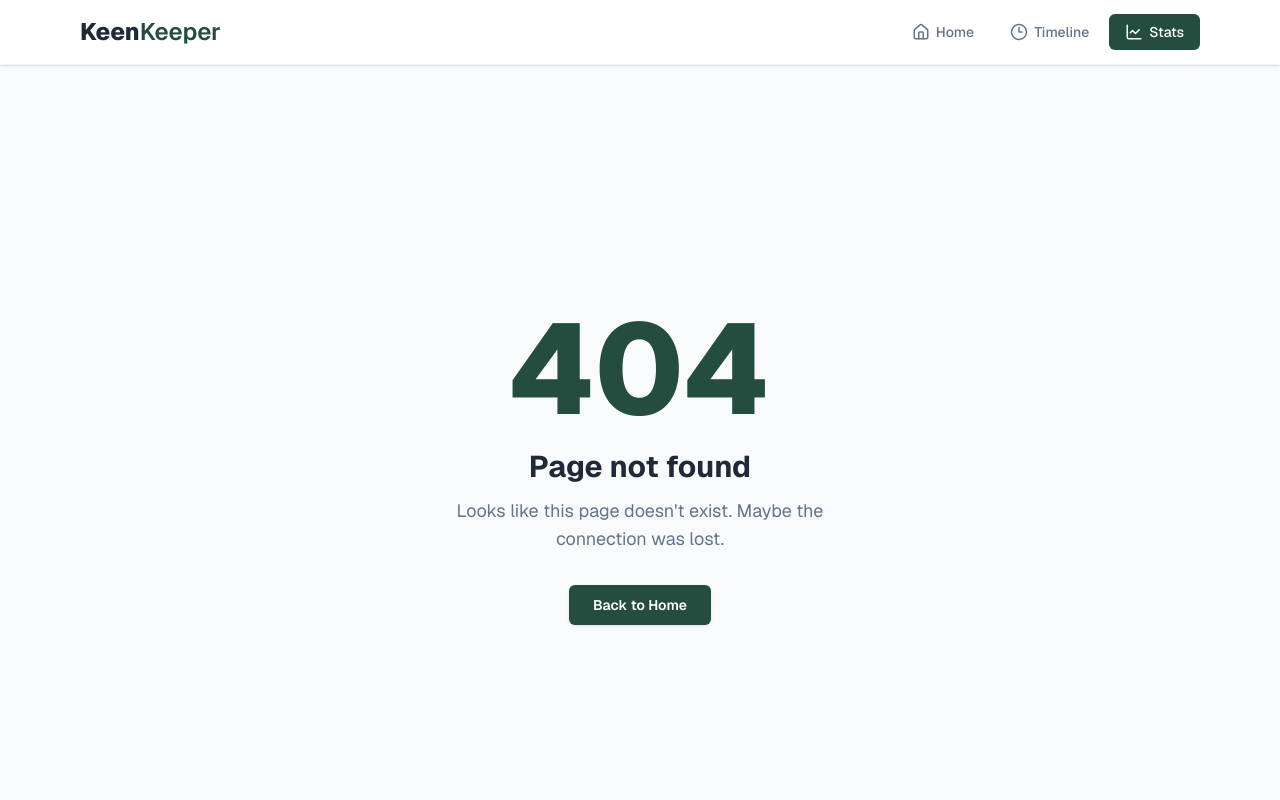
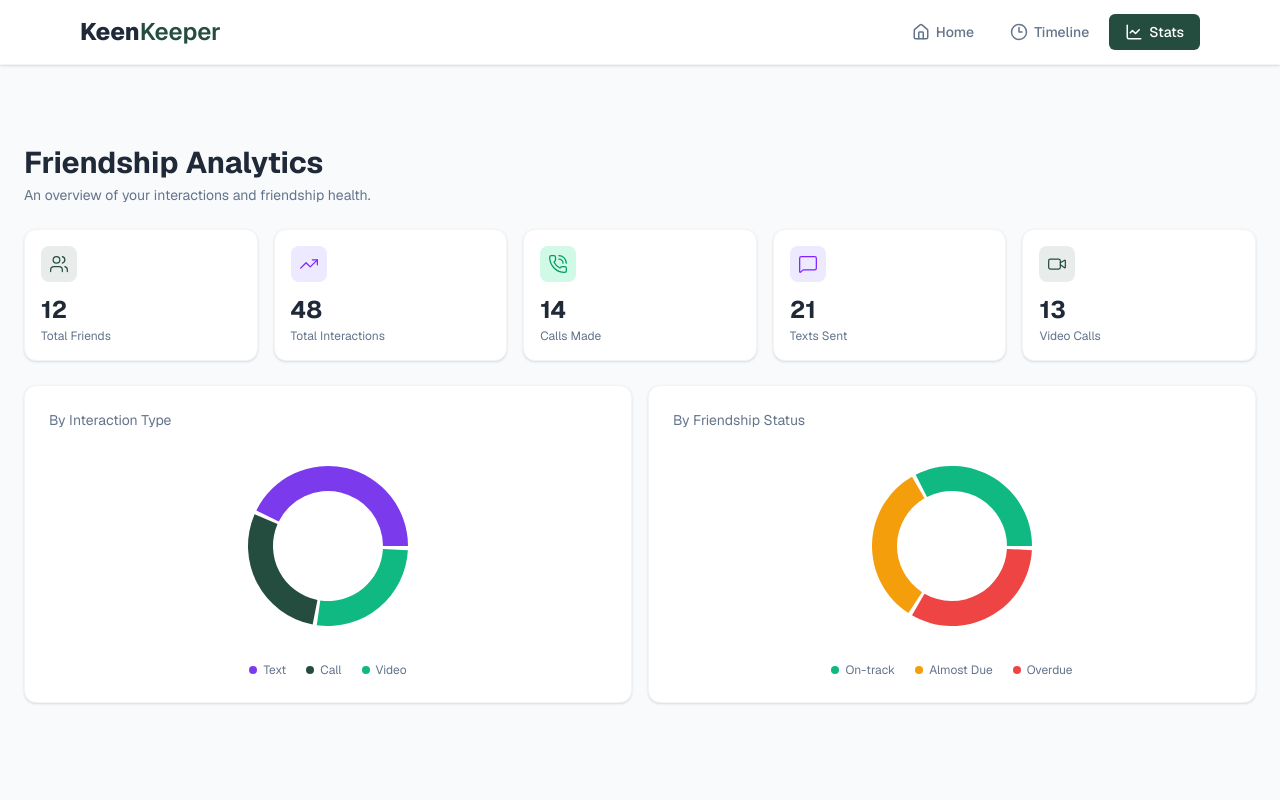
Before and after one commit to imarufbillah/keen-keeper, a Next.js app: page /stats in a window 1280 px wide. Shown: the top 800 px of the page. Built offline with nearby package versions, Linux system fonts and the light colour scheme.

Commit message:
feat: add StatsPage and ChartCard components for displaying friendship analytics

```diff
--- a/package.json
+++ b/package.json
@@ -13,7 +13,8 @@
     "next": "16.2.3",
     "react": "19.2.4",
     "react-dom": "19.2.4",
-    "react-icons": "^5.6.0"
+    "react-icons": "^5.6.0",
+    "recharts": "^2.15.4"
   },
   "devDependencies": {
     "@tailwindcss/postcss": "^4",
--- /dev/null
+++ b/src/app/stats/page.jsx
@@ -0,0 +1,104 @@
+"use client";
+
+import ChartCard from "@/components/layout/stats/ChartCard";
+import {
+  PhoneCall,
+  MessageSquare,
+  Video,
+  Users,
+  TrendingUp,
+} from "lucide-react";
+
+const summaryCards = [
+  {
+    label: "Total Friends",
+    value: 12,
+    icon: <Users size={20} strokeWidth={1.5} />,
+    color: "text-primary bg-primary/10",
+  },
+  {
+    label: "Total Interactions",
+    value: 48,
+    icon: <TrendingUp size={20} strokeWidth={1.5} />,
+    color: "text-violet-600 bg-violet-100",
+  },
+  {
+    label: "Calls Made",
+    value: 14,
+    icon: <PhoneCall size={20} strokeWidth={1.5} />,
+    color: "text-emerald-600 bg-emerald-100",
+  },
+  {
+    label: "Texts Sent",
+    value: 21,
+    icon: <MessageSquare size={20} strokeWidth={1.5} />,
+    color: "text-violet-600 bg-violet-100",
+  },
+  {
+    label: "Video Calls",
+    value: 13,
+    icon: <Video size={20} strokeWidth={1.5} />,
+    color: "text-primary bg-primary/10",
+  },
+];
+
+const interactionBreakdown = [
+  { label: "Text", count: 21, color: "#7c3aed" },
+  { label: "Call", count: 14, color: "#244d3f" },
+  { label: "Video", count: 13, color: "#10b981" },
+];
+
+const statusBreakdown = [
+  { label: "On-track", count: 4, color: "#10b981" },
+  { label: "Almost Due", count: 4, color: "#f59e0b" },
+  { label: "Overdue", count: 4, color: "#ef4444" },
+];
+
+const StatsPage = () => {
+  return (
+    <section className="pt-14 md:pt-20 pb-10">
+      <div className="container mx-auto px-4 sm:px-6 space-y-6">
+        {/* Header */}
+        <div className="flex flex-col gap-1">
+          <h1 className="text-2xl sm:text-3xl font-bold text-heading">
+            Friendship Analytics
+          </h1>
+          <p className="text-sm text-muted">
+            An overview of your interactions and friendship health.
+          </p>
+        </div>
+
+        {/* Summary cards */}
+        <div className="grid grid-cols-2 sm:grid-cols-3 lg:grid-cols-5 gap-3 sm:gap-4">
+          {summaryCards.map((card) => (
+            <div
+              key={card.label}
+              className="bg-white rounded-xl border border-gray-100 shadow-sm p-4 flex flex-col gap-3"
+            >
+              <span
+                className={`w-9 h-9 rounded-lg flex items-center justify-center ${card.color}`}
+              >
+                {card.icon}
+              </span>
+              <div>
+                <p className="text-2xl font-bold text-heading">{card.value}</p>
+                <p className="text-xs text-muted mt-0.5">{card.label}</p>
+              </div>
+            </div>
+          ))}
+        </div>
+
+        {/* Charts row */}
+        <div className="grid grid-cols-1 sm:grid-cols-2 gap-4">
+          <ChartCard
+            title="By Interaction Type"
+            segments={interactionBreakdown}
+          />
+          <ChartCard title="By Friendship Status" segments={statusBreakdown} />
+        </div>
+      </div>
+    </section>
+  );
+};
+
+export default StatsPage;
--- /dev/null
+++ b/src/components/layout/stats/ChartCard.jsx
@@ -0,0 +1,54 @@
+import { PieChart, Pie, Cell, Tooltip, ResponsiveContainer } from "recharts";
+
+const ChartCard = ({ title, segments }) => (
+  <div className="bg-white rounded-xl border border-gray-100 shadow-sm p-5 sm:p-6 flex flex-col gap-4">
+    <p className="text-sm text-muted">{title}</p>
+    <div className="flex flex-col items-center gap-4">
+      <ResponsiveContainer width="100%" height={200}>
+        <PieChart>
+          <Pie
+            data={segments}
+            dataKey="count"
+            nameKey="label"
+            cx="50%"
+            cy="50%"
+            innerRadius={55}
+            outerRadius={80}
+            paddingAngle={3}
+            strokeWidth={0}
+          >
+            {segments.map((seg, i) => (
+              <Cell key={i} fill={seg.color} />
+            ))}
+          </Pie>
+          <Tooltip
+            formatter={(value, name) => [value, name]}
+            contentStyle={{
+              borderRadius: "8px",
+              border: "1px solid #f1f5f9",
+              fontSize: "12px",
+              color: "#1f2937",
+            }}
+          />
+        </PieChart>
+      </ResponsiveContainer>
+      {/* Legend */}
+      <div className="flex flex-wrap justify-center gap-x-5 gap-y-2">
+        {segments.map((seg) => (
+          <span
+            key={seg.label}
+            className="flex items-center gap-1.5 text-xs text-muted"
+          >
+            <span
+              className="inline-block w-2 h-2 rounded-full"
+              style={{ backgroundColor: seg.color }}
+            />
+            {seg.label}
+          </span>
+        ))}
+      </div>
+    </div>
+  </div>
+);
+
+export default ChartCard;
```
Also changed, not shown: 1 other file (tests, documents, lock files or other folders).
